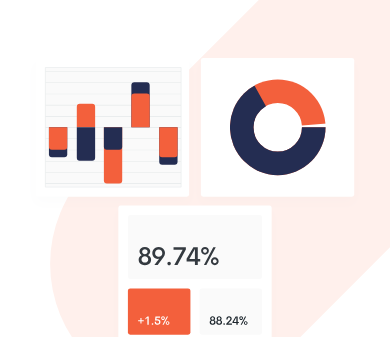
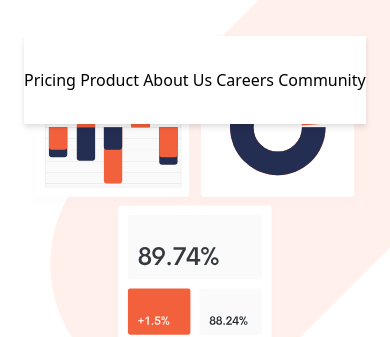
Before and after one commit to tawhidrafi/tr-tailwind-landing-practice, a website: page index.html in a window 390 px wide. Shown: the part 52-389 px from the top of the page. Drawn offline with nearby package versions, Linux system fonts and the light colour scheme; files that its build step writes are made by us from their sources; files whose address does not match are found by name.

Commit message:
first commit

```diff
--- a/assets/js/main.js
+++ b/assets/js/main.js
@@ -4,5 +4,6 @@
 
 btn.addEventListener('click', () => {
     btn.classList.toggle('open');
+    nav.classList.toggle('flex');
     nav.classList.toggle('hidden');
 })
--- a/index.html
+++ b/index.html
@@ -45,7 +45,7 @@
             </div>
             <!-- MOBILE MENU -->
             <div class="md:hidden">
-                <div id="menu" class="absolute hidden flex flex-col items-center self-end py-8 mt-10 space-y-6 bg-white sm:w-auto sm:self-center left-6 right-6 drop-shadow-md">
+                <div id="menu" class="absolute flex-col items-center self-end py-8 mt-10 space-y-6 bg-white sm:w-auto sm:self-center left-6 right-6 drop-shadow-md">
                     <a href="" class="hover:text-brightRed">Pricing</a>
                     <a href="" class="hover:text-brightRed">Product</a>
                     <a href="" class="hover:text-brightRed">About Us</a>
```
